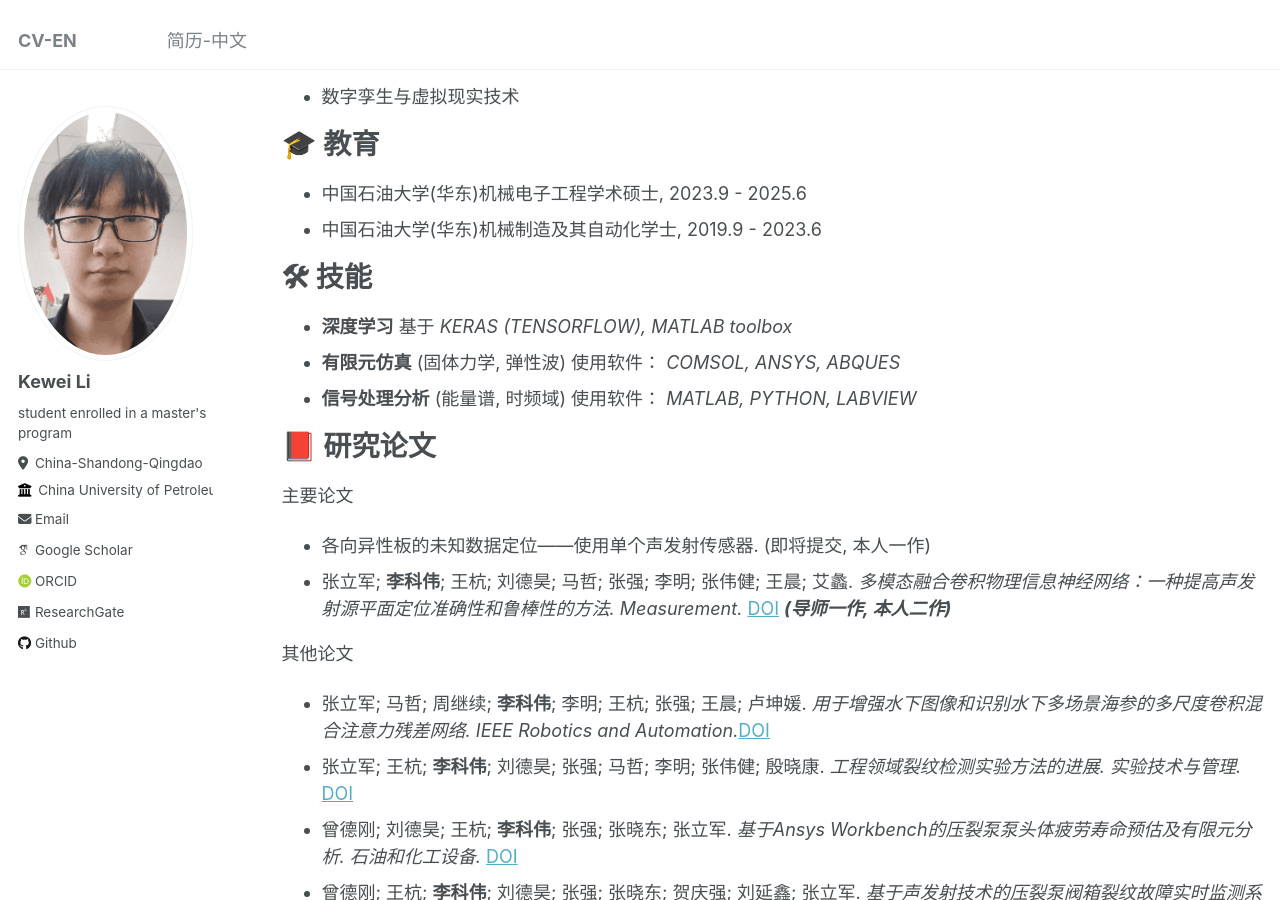
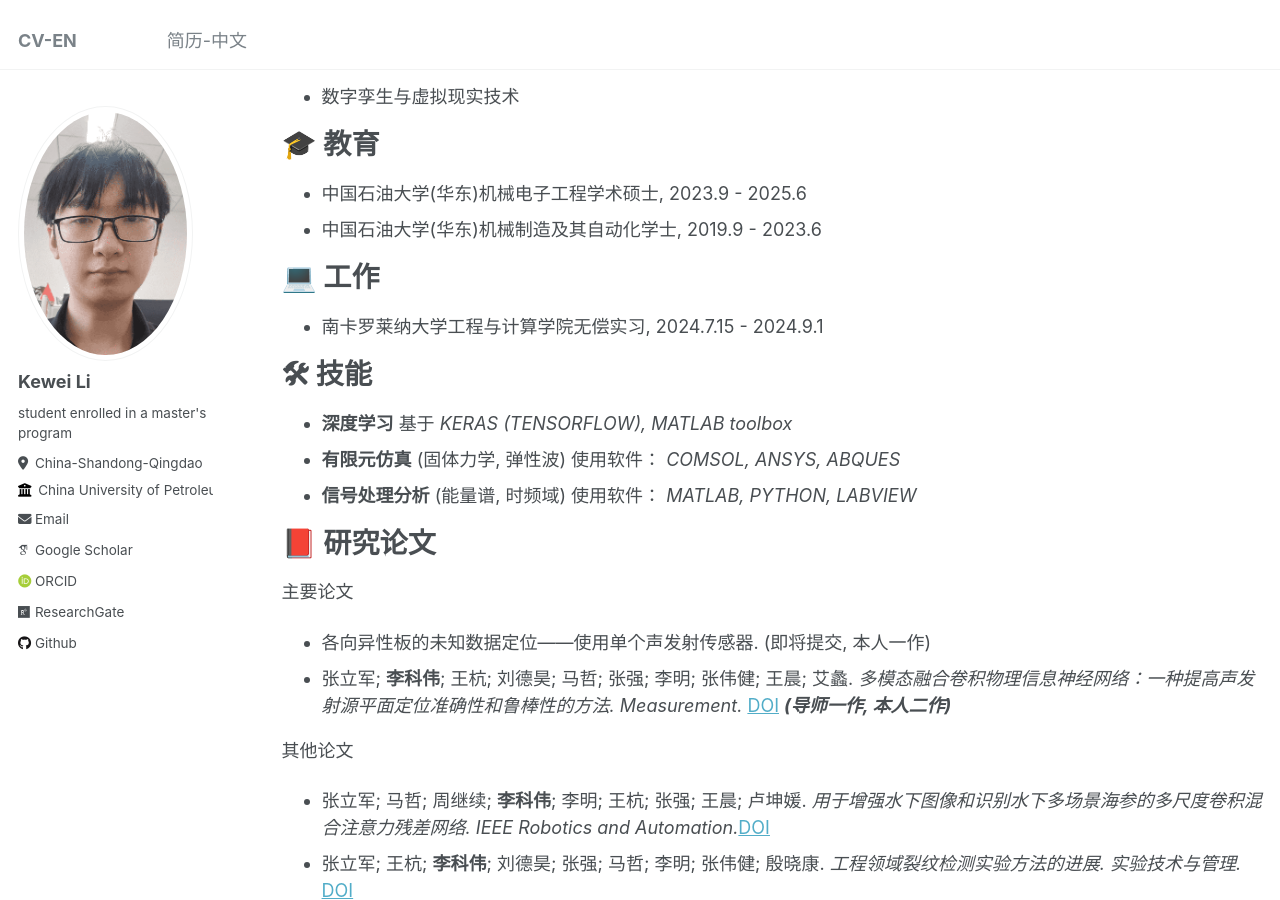
Before and after one commit to TheHangedManC/TheHangedManC-thehangedmanc.github.io, a Jekyll site: the page built from _pages/publications.md, in a window 1280 px wide and 900 px high, scrolled down 381 px. Built offline with Jekyll 4.4.1, drawn with Linux system fonts in a browser that asks for light colours; some web fonts are replaced.

Commit message:
Update publications.md

```diff
--- a/_pages/publications.md
+++ b/_pages/publications.md
@@ -24,6 +24,10 @@ author_profile: true
 *   中国石油大学(华东)机械电子工程学术硕士, 2023.9 - 2025.6
 *   中国石油大学(华东)机械制造及其自动化学士, 2019.9 - 2023.6
 
+💻 工作
+======
+*   南卡罗莱纳大学工程与计算学院无偿实习, 2024.7.15 - 2024.9.1
+
 🛠 技能
 ======
 *   **深度学习** 基于 *KERAS (TENSORFLOW), MATLAB toolbox*
```
